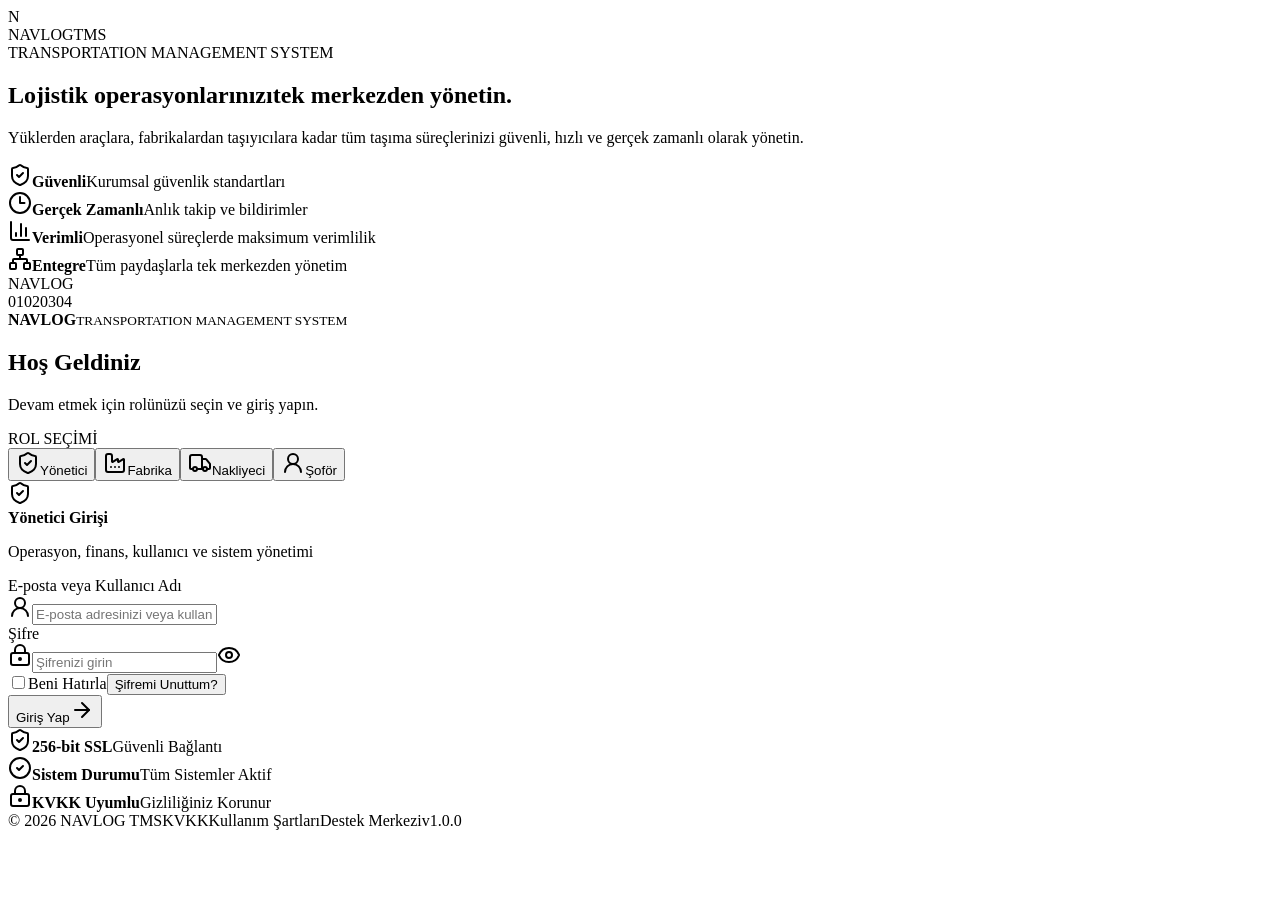
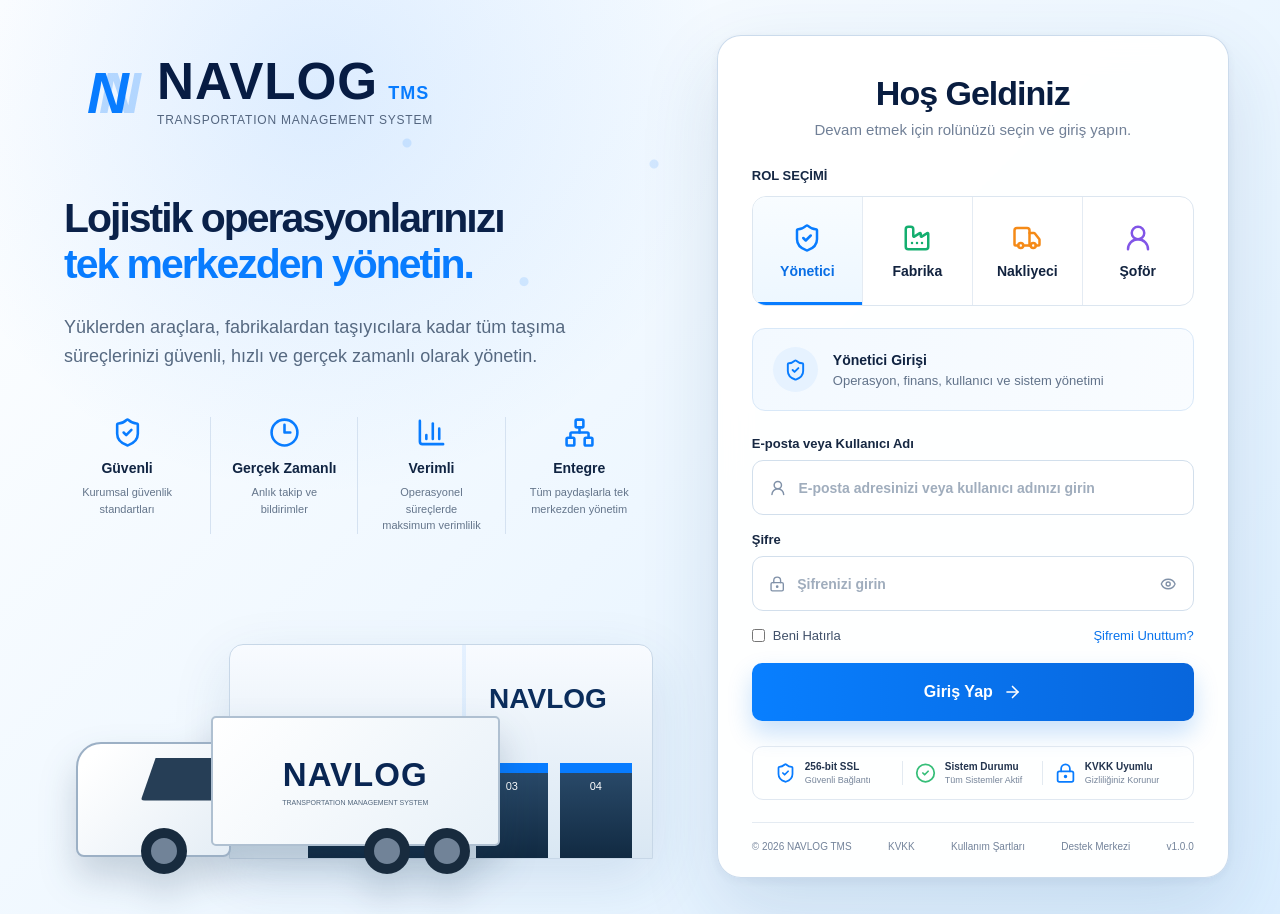
Before and after one commit to bariskalkay/navlog-tms, a Next.js app: page / in a window 1280 px wide. Before the commit the page ends 838 px from the top, so only its background shows below. Built offline with nearby package versions, Linux system fonts and the light colour scheme.

Commit message:
Create layout.js for RootLayout component

```diff
--- /dev/null
+++ b/app/layout.js
@@ -0,0 +1,14 @@
+import "./globals.css";
+
+export const metadata = {
+  title: "NAVLOG TMS | Transportation Management System",
+  description: "NAVLOG kurumsal lojistik ve taşıma yönetim sistemi",
+};
+
+export default function RootLayout({ children }) {
+  return (
+    <html lang="tr">
+      <body>{children}</body>
+    </html>
+  );
+}
```
